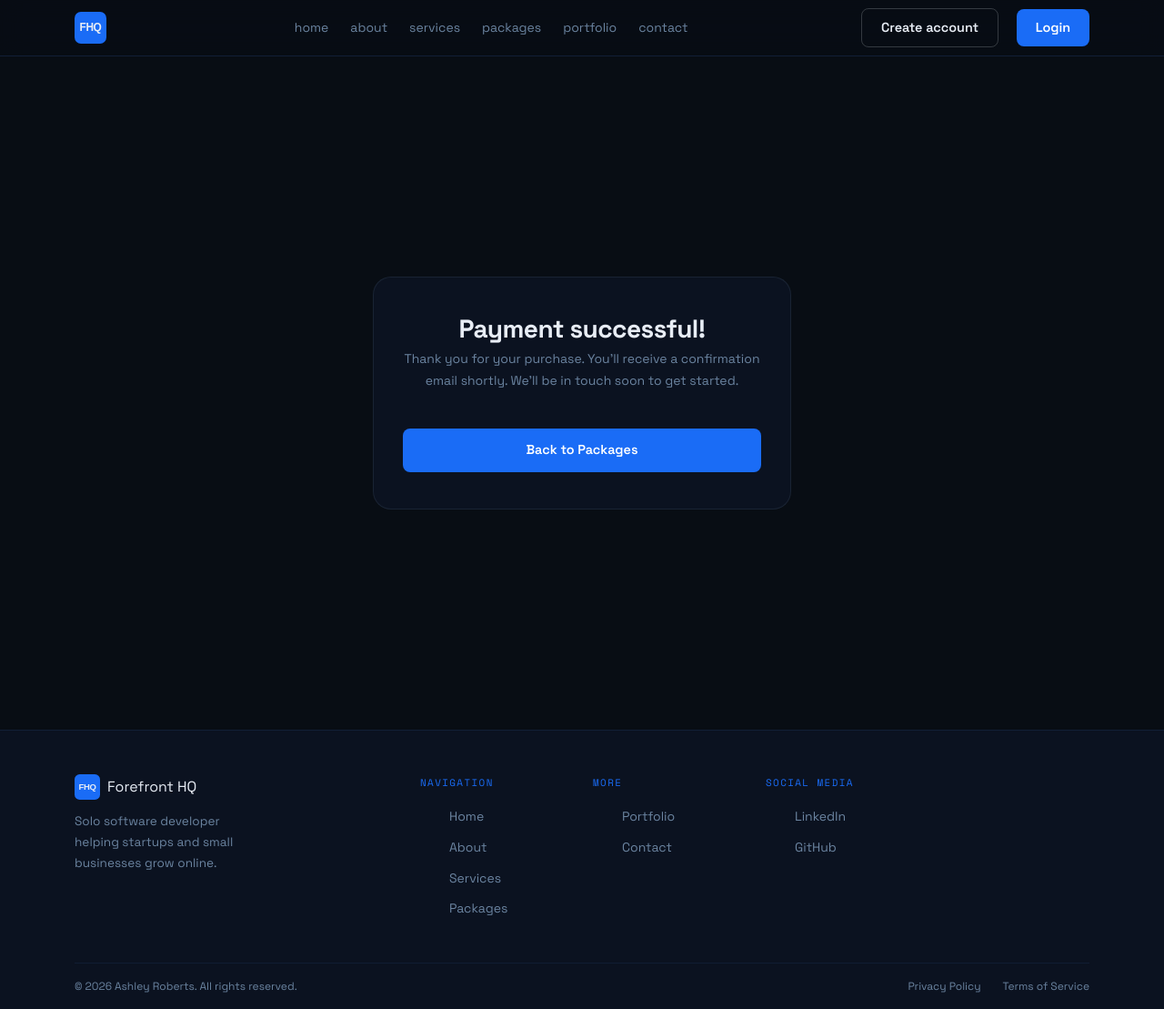
After one commit to Ash-39284/WebHive, a Django app: page /packages/success/ in a window 1280 px wide. The commit adds this page. Shown: the whole page at 91% size. Run offline with Django 4.2, Linux system fonts and the light colour scheme.

Commit message:
Add stripe checkout

```diff
--- a/packages/templates/packages/packages.html
+++ b/packages/templates/packages/packages.html
@@ -53,7 +53,7 @@
                     <div class="package-cta">
                         {% if package.price %}
                             {% if user.is_authenticated %}
-                                <a href="#" class="btn {% if package.is_recommended %}btn-primary{% else %}btn-outline{% endif %} btn-full package-btn">
+                                <a href="/packages/checkout/{{ package.id }}/" class="btn {% if package.is_recommended %}btn-primary{% else %}btn-outline{% endif %} btn-full package-btn">
                                     {{ package.cta_label }}
                                 </a>
                             {% else %}
--- /dev/null
+++ b/packages/templates/packages/success.html
@@ -0,0 +1,15 @@
+{% extends 'base.html' %}
+
+{% block title %}Payment Successful{% endblock %}
+
+{% block content %}
+<div class="auth-wrapper">
+    <div class="auth-card" style="text-align: center;">
+        <h1 class="auth-title">Payment successful!</h1>
+        <p class="auth-sub" style="margin-bottom: 2rem;">
+            Thank you for your purchase. You'll receive a confirmation email shortly. We'll be in touch soon to get started.
+        </p>
+        <a href="/packages/" class="btn btn-primary btn-full">Back to Packages</a>
+    </div>
+</div>
+{% endblock %}
--- a/packages/urls.py
+++ b/packages/urls.py
@@ -3,4 +3,6 @@ from . import views
 
 urlpatterns = [
     path('packages/', views.packages, name='packages'),
+    path('packages/checkout/<int:package_id>/', views.checkout, name='checkout'),
+    path('packages/success/', views.success, name='payment_success'),
 ]
--- a/packages/views.py
+++ b/packages/views.py
@@ -1,6 +1,36 @@
-from django.shortcuts import render
+import stripe
+from django.conf import settings
+from django.shortcuts import render, redirect, get_object_or_404
+from django.contrib.auth.decorators import login_required
 from .models import Package
+
+stripe.api_key = settings.STRIPE_SECRET_KEY
 
 def packages(request):
     packages = Package.objects.filter(is_active=True)
     return render(request, 'packages/packages.html', {'packages': packages})
+
+@login_required
+def checkout(request, package_id):
+    package = get_object_or_404(Package, id=package_id)
+
+    checkout_session = stripe.checkout.Session.create(
+        payment_method_types=['card'],
+        line_items=[{
+            'price': package.stripe_price_id,
+            'quantity': 1,
+        }],
+        mode='payment',
+        customer_email=request.user.email,
+        success_url=request.build_absolute_uri('/packages/success/'),
+        cancel_url=request.build_absolute_uri('/packages/'),
+        metadata={
+            'package_id': package.id,
+            'user_id': request.user.id,
+        }
+    )
+
+    return redirect(checkout_session.url, code=303)
+
+def success(request):
+    return render(request, 'packages/success.html')
```
Also changed, not shown: db.sqlite3.
